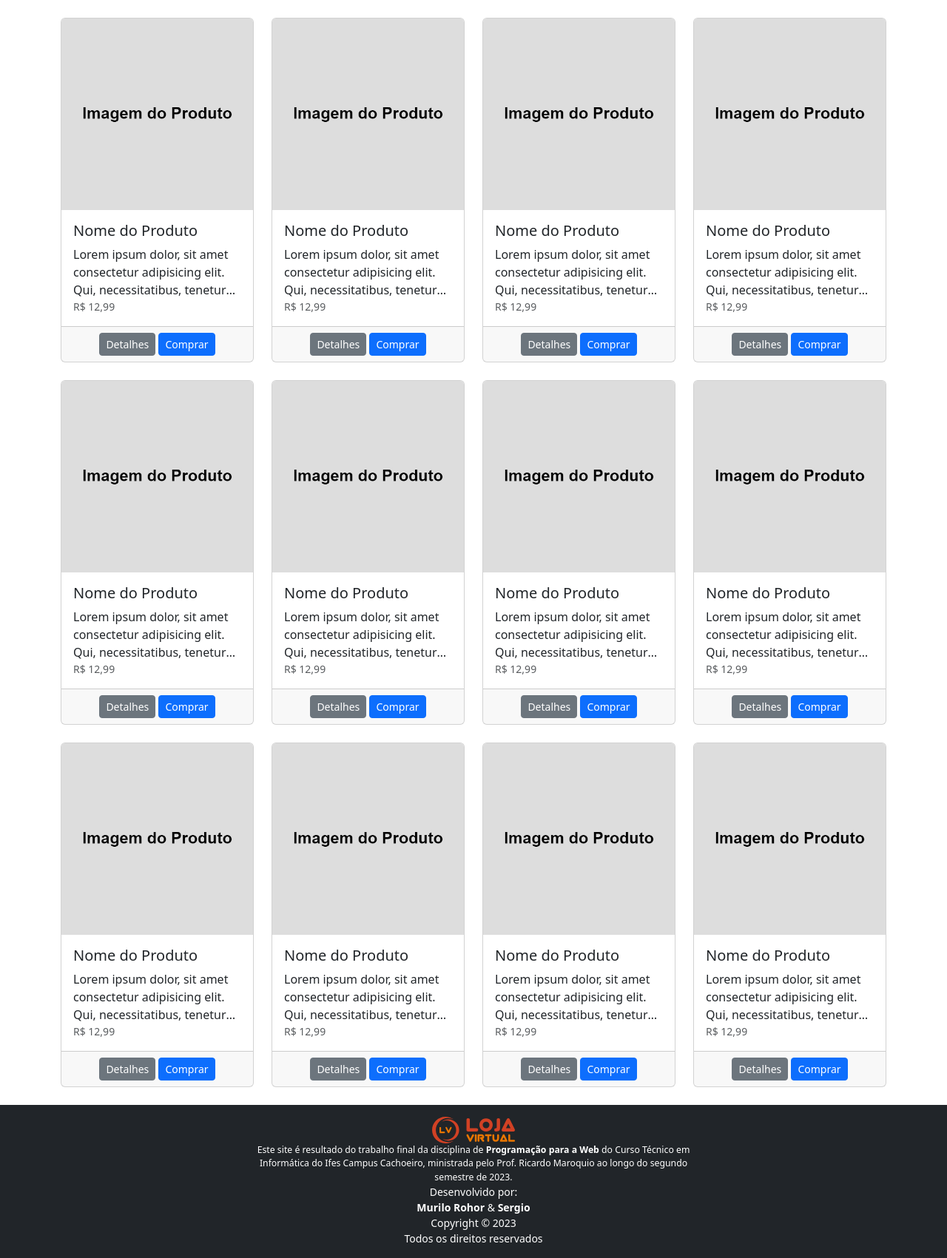
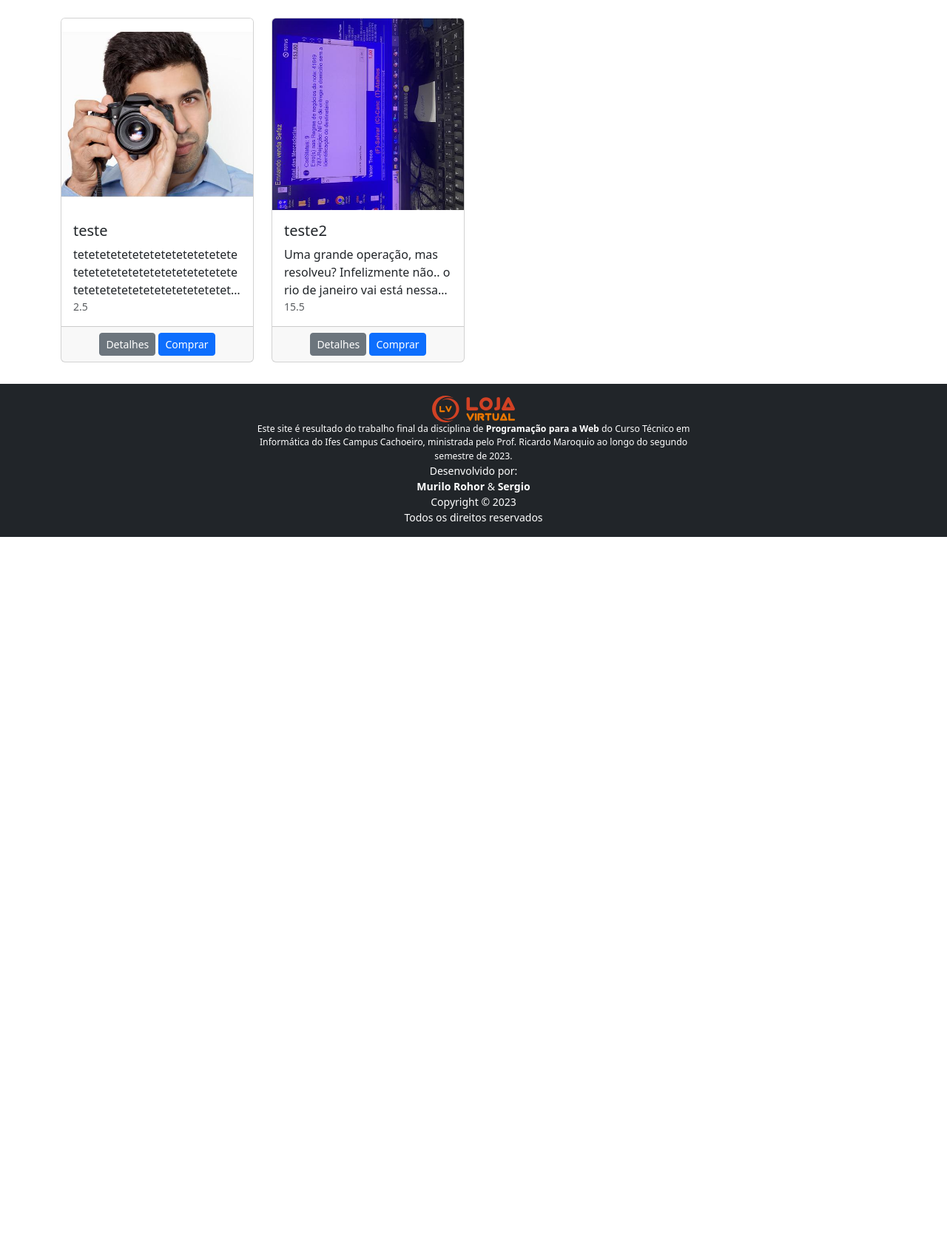
Before and after one commit to MuriloRohor/loja_virtual, a FastAPI app: page / in a window 1280 px wide. Shown: the part 74-1775 px from the top of the page at 74% size. After the commit the page ends 800 px from the top, so only its background shows below. Run offline with FastAPI, Linux system fonts and the light colour scheme; data comes from the database, SQL or seed files in the repository; both versions use the stored data as it was after the commit; some libraries are stand-ins or nearby versions.

Commit message:
exibir produtos cadastrados na tela principal

```diff
--- a/routes/RootRouter.py
+++ b/routes/RootRouter.py
@@ -4,6 +4,7 @@ from fastapi.templating import Jinja2Templates
 
 from models.Usuario import Usuario
 
+from repositories.ProdutoRepo import ProdutoRepo
 from repositories.UsuarioRepo import UsuarioRepo
 
 from util.mensagem import adicionar_cookie_mensagem, redirecionar_com_mensagem
@@ -18,9 +19,11 @@ async def get_root(
     request: Request,
     usuario: Usuario = Depends(obter_usuario_logado)
 ):
+    produtos = ProdutoRepo.obter_todos()
+
     return templates.TemplateResponse(
         "root/index.html",
-        {"request": request, "usuario": usuario}
+        {"request": request, "usuario": usuario, "produtos": produtos}
         )
 
 
--- a/templates/root/index.html
+++ b/templates/root/index.html
@@ -2,25 +2,18 @@
 {% block titulo %}Principal{% endblock %}
 {% block principal %}
 <div class="row row-cols-1 row-cols-sm-2 row-cols-md-3 row-cols-lg-4 rowcols-xxl-6 g-4 mb-0">
-    {% for _ in range(12) %}
+    {% for p in produtos: %}
     <div class="col">
         <div class="card h-100">
-            <img src="/static/img/produtos/0000.jpg" class="card-img-top" alt="Nome do Produto">
+            <img src="/static/img/produtos/{{ '{:04d}'.format(p.id) }}.jpg"" class="card-img-top" alt="Nome do Produto">
             <div class="card-body">
-                <h5 class="card-title">Nome do Produto</h5>
+                <h5 class="card-title">{{ p.nome }}</h5>
                 <div class="texto-3-linhas">
                     <p class="card-text">
-                        Lorem ipsum dolor, sit amet consectetur adipisicing
-                        elit. Qui, necessitatibus, tenetur voluptatibus fugit odio omnis nisi vel
-                        esse, soluta vitae deserunt. Nihil consequuntur libero itaque possimus,
-                        placeat laudantium hic dolorum fugiat accusantium laboriosam debitis sint
-                        velit officia labore illum neque, voluptatibus quam. Ipsa, quod vitae sit
-                        quia qui quibusdam in, blanditiis molestias dolores voluptate obcaecati
-                        facilis commodi asperiores nesciunt incidunt?
+                        {{ p.descricao }}
                     </p>
                 </div>
-                <p class="card-text"><small class="text-muted">R$
-                        12,99</small></p>
+                <p class="card-text"><small class="text-muted">{{ p.preco }}</small></p>
             </div>
             <div class="card-footer text-center">
                 <a href="#" class="btn btn-secondary btn-sm me2">Detalhes</a>
```
Also changed, not shown: routes/ProdutoRouter.py (+18 -0 lines), templates/root/detalhes.html (added, +29 -0 lines), dados.db, static/img/produtos/0003.jpg (added), static/img/produtos/0004.jpg (added).
